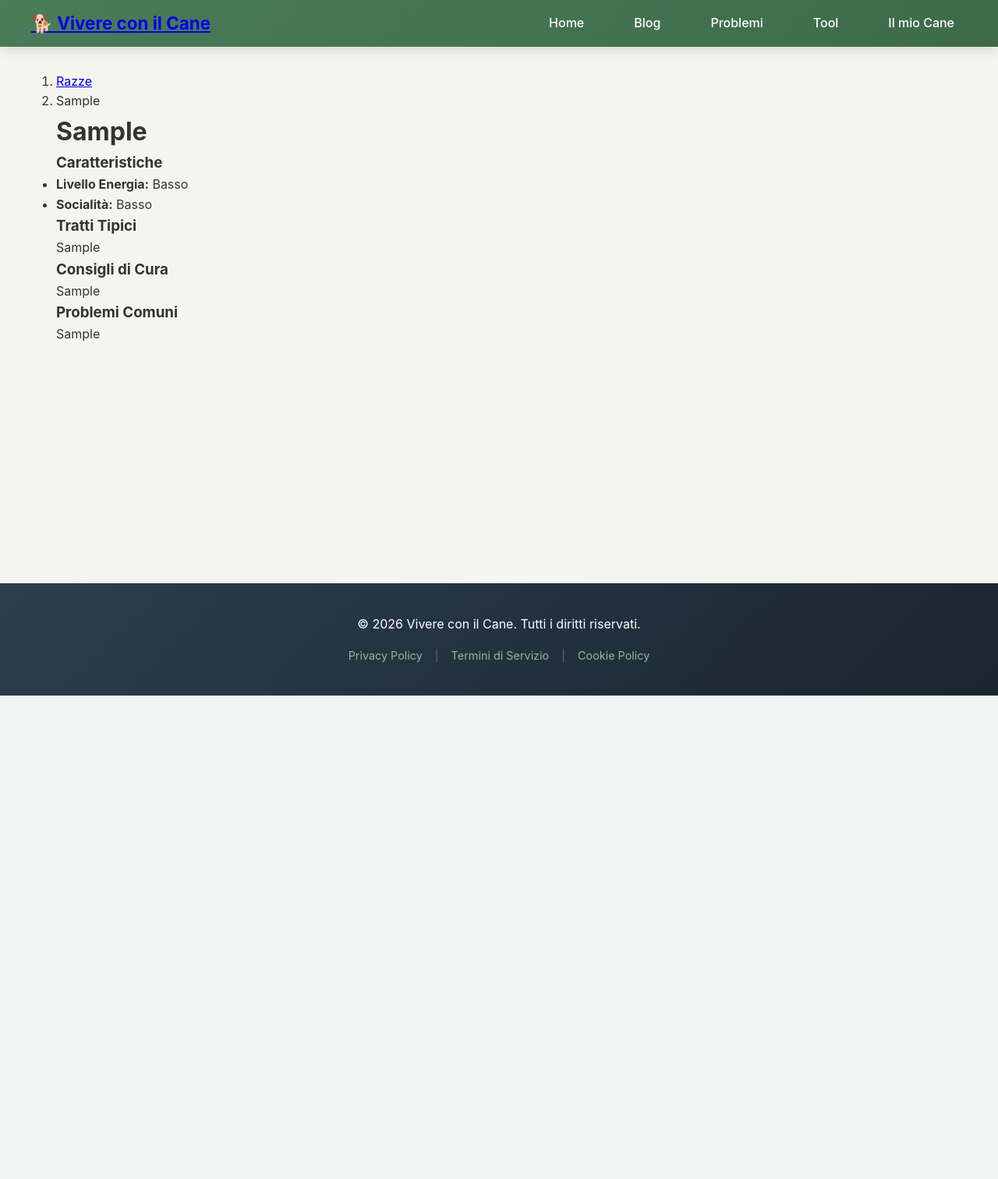
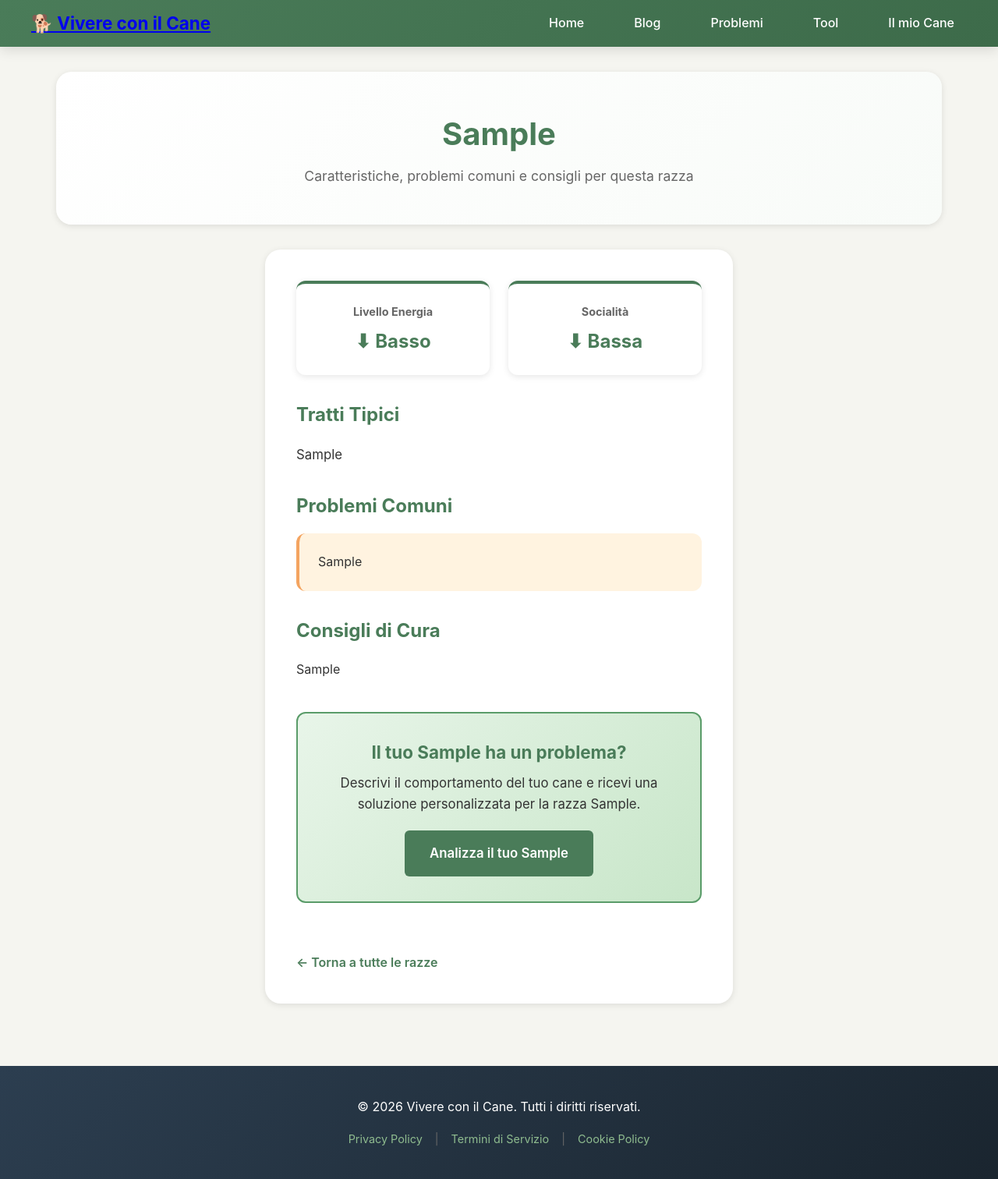
Before and after one commit to ballales1984-wq/vivere-con-il-cane, a Django app: page /knowledge/razze/sample/ in a window 1280 px wide. Shown: the whole page at 78% size. Before the commit the page ends 892 px from the top, so only its background shows below. Run offline with Django 5.2, Linux system fonts and the light colour scheme; tables that the repository leaves empty hold one stand-in row (values such as "Sample post").

Commit message:
Fase 4: breed_detail con problemi correlati e breed_list migliorata
- breed_detail.html: scheda razza completa con energia, socialita, problemi, consigli
- Aggiunti problemi correlati come link cliccabili nella scheda razza
- breed_list.html: griglia razze conante e CTA per analisi
- breed_detail view: collegamento automatico problemi basato su keywords

```diff
--- a/knowledge/views.py
+++ b/knowledge/views.py
@@ -56,9 +56,32 @@ def breed_list(request):
 
 
 def breed_detail(request, slug):
-    """Show breed details."""
+    """Show breed details with related problems."""
     breed = get_object_or_404(BreedInsight, slug=slug)
-    return render(request, "knowledge/breed_detail.html", {"breed": breed})
+
+    # Find related problems based on breed common_problems keywords
+    related_problems = []
+    common = breed.common_problems.lower() if breed.common_problems else ""
+
+    if "abbaio" in common or "ansia" in common:
+        related_problems.extend(Problem.objects.filter(slug="abbaia-troppo"))
+    if "tir" in common or "guinzaglio" in common:
+        related_problems.extend(Problem.objects.filter(slug="tira-guinzaglio"))
+    if "separazione" in common or "ansia" in common:
+        related_problems.extend(Problem.objects.filter(slug="ansia-separazione"))
+    if "distruzione" in common or "noia" in common:
+        related_problems.extend(Problem.objects.filter(slug="distrugge-casa"))
+    if "eccitazione" in common:
+        related_problems.extend(Problem.objects.filter(slug="eccitazione-eccessiva"))
+
+    # Remove duplicates and limit to 4
+    related_problems = list(dict.fromkeys(related_problems))[:4]
+
+    return render(
+        request,
+        "knowledge/breed_detail.html",
+        {"breed": breed, "related_problems": related_problems},
+    )
 
 
 def analyze_problem(request):
--- a/templates/knowledge/breed_detail.html
+++ b/templates/knowledge/breed_detail.html
@@ -1,43 +1,89 @@
 {% extends "base.html" %}
 
 {% block title %}{{ breed.breed }} - Vivere con il Cane{% endblock %}
+{% block meta_description %}{{ breed.breed }}: caratteristiche, {{ breed.traits|truncatewords:15 }}. Problemi comuni: {{ breed.common_problems }}{% endblock %}
 
 {% block content %}
-<div class="container">
-    <nav aria-label="breadcrumb">
-        <ol class="breadcrumb">
-            <li class="breadcrumb-item"><a href="{% url 'knowledge:breed_list' %}">Razze</a></li>
-            <li class="breadcrumb-item active">{{ breed.breed }}</li>
-        </ol>
-    </nav>
+<section class="hero">
+    <h1>{{ breed.breed }}</h1>
+    <p>Caratteristiche, problemi comuni e consigli per questa razza</p>
+</section>
 
-    <h1>{{ breed.breed }}</h1>
+<section class="tool-container">
+    <!-- Caratteristiche Principali -->
+    <div style="display: grid; grid-template-columns: repeat(auto-fit, minmax(200px, 1fr)); gap: 1.5rem; margin-bottom: 2rem;">
+        <div class="stat-card">
+            <h3>Livello Energia</h3>
+            <span class="value" style="font-size: 1.5rem;">
+                {% if breed.energy_level == 'very_high' %}⬆⬆⬆ Molto Alto
+                {% elif breed.energy_level == 'high' %}⬆⬆ Alto
+                {% elif breed.energy_level == 'medium' %}➡ Medio
+                {% else %}⬇ Basso
+                {% endif %}
+            </span>
+        </div>
+        <div class="stat-card">
+            <h3>Socialità</h3>
+            <span class="value" style="font-size: 1.5rem;">
+                {% if breed.social_level == 'very_high' %}⬆⬆⬆ Molto Alta
+                {% elif breed.social_level == 'high' %}⬆⬆ Alta
+                {% elif breed.social_level == 'medium' %}➡ Media
+                {% else %}⬇ Bassa
+                {% endif %}
+            </span>
+        </div>
+    </div>
 
-    <div class="row">
-        <div class="col-md-6">
-            <h3>Caratteristiche</h3>
-            <ul>
-                <li><strong>Livello Energia:</strong> {{ breed.get_energy_level_display }}</li>
-                <li><strong>Socialità:</strong> {{ breed.get_social_level_display }}</li>
-            </ul>
-
+    <!-- Tratti Tipici -->
     {% if breed.traits %}
-            <h3>Tratti Tipici</h3>
-            <p>{{ breed.traits }}</p>
+    <div style="margin-bottom: 2rem;">
+        <h2 style="color: var(--primary); margin-bottom: 1rem;">Tratti Tipici</h2>
+        <p style="font-size: 1.05rem; line-height: 1.8;">{{ breed.traits }}</p>
+    </div>
     {% endif %}
 
+    <!-- Problemi Comuni -->
+    {% if breed.common_problems %}
+    <div style="margin-bottom: 2rem;">
+        <h2 style="color: var(--primary); margin-bottom: 1rem;">Problemi Comuni</h2>
+        <div style="background: #fff3e0; padding: 1.5rem; border-radius: var(--radius-md); border-left: 4px solid var(--accent);">
+            <p style="font-size: 1rem; line-height: 1.6;">{{ breed.common_problems }}</p>
+        </div>
+    </div>
+    {% endif %}
+
+    <!-- Consigli di Cura -->
     {% if breed.care_tips %}
-            <h3>Consigli di Cura</h3>
-            <p>{{ breed.care_tips }}</p>
+    <div style="margin-bottom: 2rem;">
+        <h2 style="color: var(--primary); margin-bottom: 1rem;">Consigli di Cura</h2>
+        <p style="font-size: 1rem; line-height: 1.8;">{{ breed.care_tips }}</p>
+    </div>
     {% endif %}
+
+    <!-- Problemi della razza come link cliccabili -->
+    {% if related_problems %}
+    <div style="margin-bottom: 2rem;">
+        <h2 style="color: var(--primary); margin-bottom: 1rem;">Problemi tipici di questa razza</h2>
+        <div class="problems-grid">
+            {% for problem in related_problems %}
+            <a href="{% url 'problem_detail' problem.slug %}" class="problem-card">
+                <span class="problem-icon">🐾</span>
+                <strong>{{ problem.title }}</strong>
+            </a>
+            {% endfor %}
+        </div>
+    </div>
+    {% endif %}
+
+    <!-- CTA: Analizza il tuo cane di questa razza -->
+    <div class="cta-analyze">
+        <h3>Il tuo {{ breed.breed }} ha un problema?</h3>
+        <p>Descrivi il comportamento del tuo cane e ricevi una soluzione personalizzata per la razza {{ breed.breed }}.</p>
+        <a href="{% url 'analyze_problem' %}?q={{ breed.breed }}" class="btn btn-primary btn-lg">Analizza il tuo {{ breed.breed }}</a>
     </div>
 
-        <div class="col-md-6">
-            {% if breed.common_problems %}
-            <h3>Problemi Comuni</h3>
-            <p>{{ breed.common_problems }}</p>
-            {% endif %}
+    <div style="margin-top: 2rem;">
+        <a href="{% url 'breed_list' %}" class="back-link">&larr; Torna a tutte le razze</a>
     </div>
-    </div>
-</div>
+</section>
 {% endblock %}
```
Also changed, not shown: templates/knowledge/breed_list.html (+27 -23 lines). Lines whose indentation alone changed are shown as unchanged.
